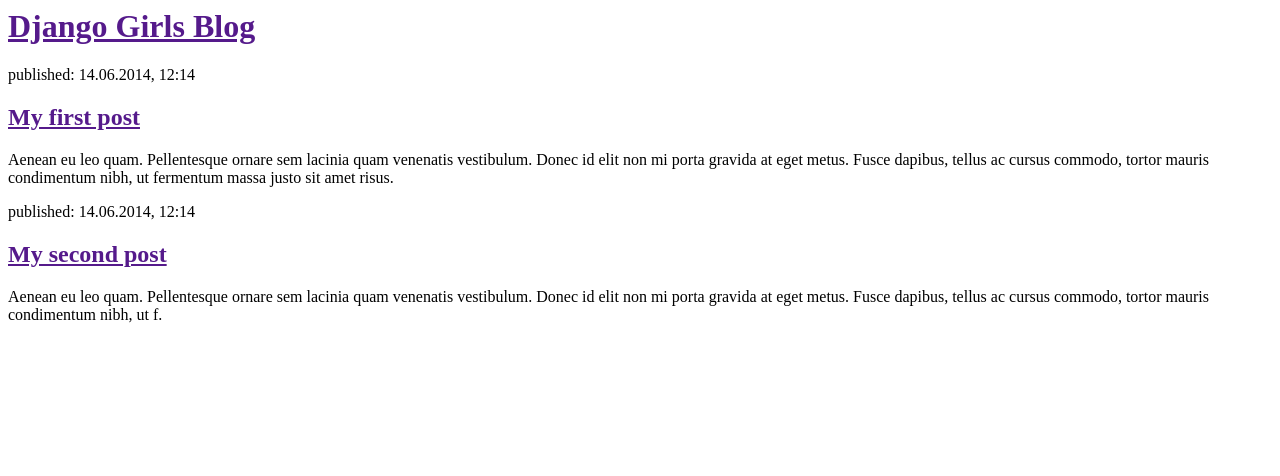
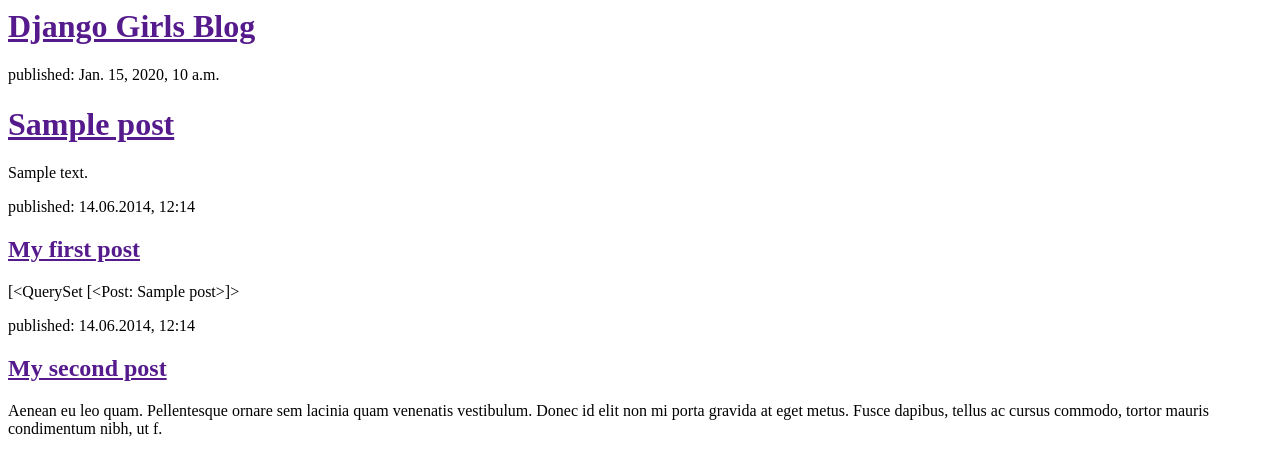
Before and after one commit to oscargcervantes/DjangoBlog, a Django app: template blog/templates/blog/post_list.html in a window 1280 px wide. Shown: the top 476 px of the page. Run offline with Django 3.2, Linux system fonts and the light colour scheme; the template is opened without the code that fills it: values that come from a table or form of the project are taken from there, others are empty; tables that the repository leaves empty hold one stand-in row (values such as "Sample post").

Commit message:
Added Posts

```diff
--- a/blog/templates/blog/post_list.html
+++ b/blog/templates/blog/post_list.html
@@ -5,12 +5,19 @@
 				    <body>
 					            <div>
 							                <h1><a href="">Django Girls Blog</a></h1>
+							                {% for post in posts %}
+                                            <div>
+                                            <p>published: {{ post.published_date }}</p>
+                                            <h1><a href="">{{ post.title }}</a></h1>
+                                            <p>{{ post.text|linebreaks }}</p>
+                                            </div>
+                                            {% endfor %}
 									        </div>
 
 										        <div>
 												            <p>published: 14.06.2014, 12:14</p>
 													                <h2><a href="">My first post</a></h2>
-															            <p>Aenean eu leo quam. Pellentesque ornare sem lacinia quam venenatis vestibulum. Donec id elit non mi porta gravida at eget metus. Fusce dapibus, tellus ac cursus commodo, tortor mauris condimentum nibh, ut fermentum massa justo sit amet risus.</p>
+															            <p>[{{posts}}</p>
 																            </div>
 
 																	            <div>
--- a/blog/views.py
+++ b/blog/views.py
@@ -1,5 +1,7 @@
 from django.shortcuts import render
+from django.utils import timezone
+from .models import Post
 
-# Create your views here.
 def post_list(request):
-    return render(request, 'blog/post_list.html', {})
+        posts = Post.objects.filter(published_date__lte=timezone.now()).order_by('published_date')
+        return render(request, 'blog/post_list.html', {'posts': posts})
```
